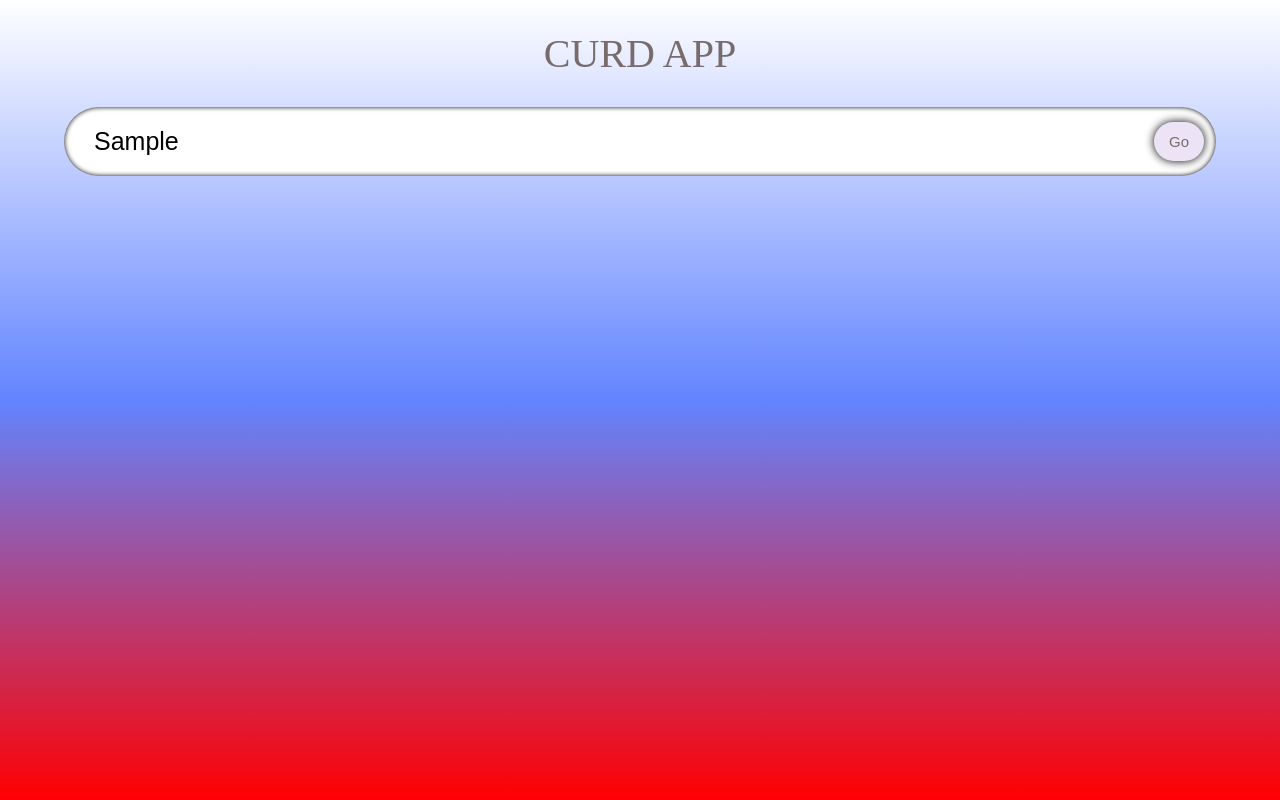
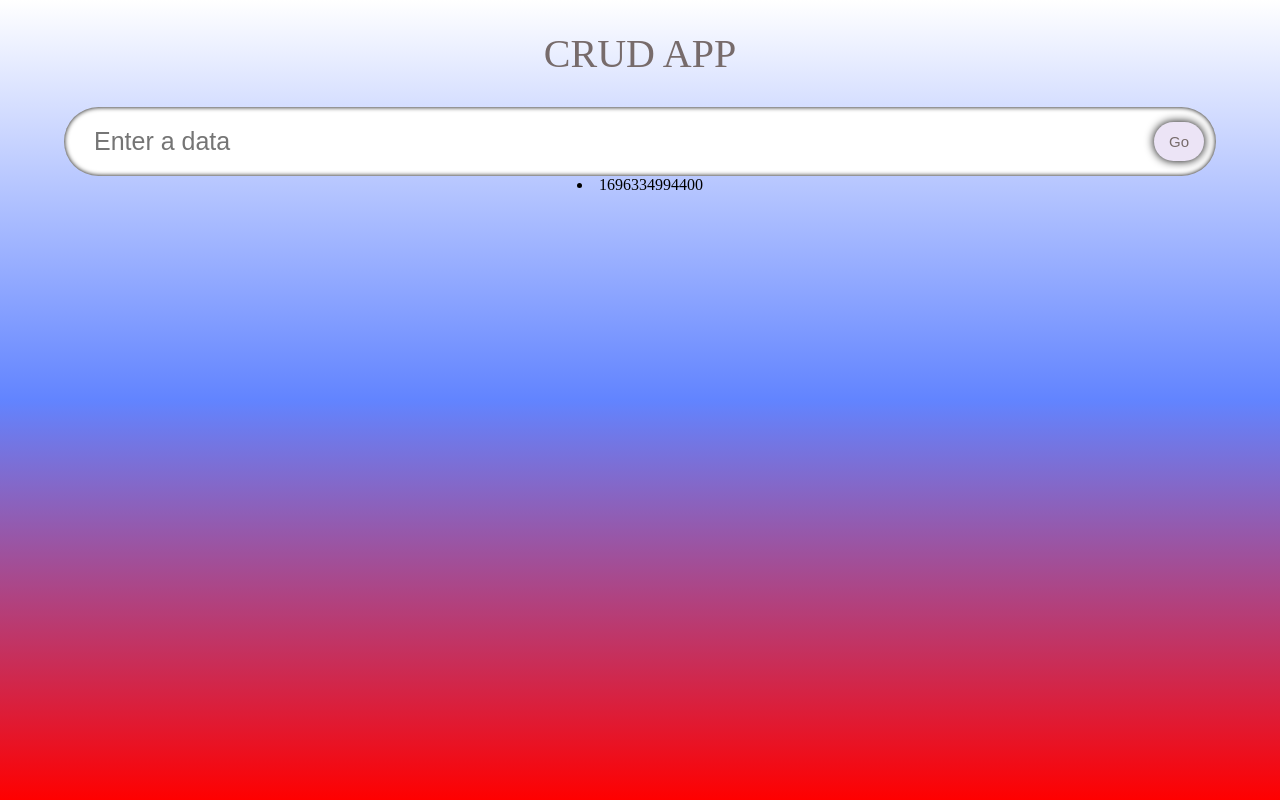
Before and after one commit to Prajeett/typescript-react-CRUD, a React (Create React App) app: page / in a window 1280 px wide. Both pictures are taken after typing "Sample" into the empty fields and a click on the button "Go". Built offline with nearby package versions, Linux system fonts and the light colour scheme; a web font is replaced by a local one.

Commit message:
added more features to TodoLists

```diff
--- a/src/App.tsx
+++ b/src/App.tsx
@@ -1,40 +1,34 @@
-import React, { useState } from 'react';
-import './App.css';
-import InputField from './components/InputField';
-import { Todo } from './components/model';
-
-
-
+import React, { useState } from "react";
+import "./App.css";
+import InputField from "./components/InputField";
+import { Todo } from "./components/model";
+import TodoList from "./components/TodoList"
 
 const App: React.FC = () => {
+  const [todo, setTodo] = useState<string>("");
 
+  const [todos, setTodos] = useState<Todo[]>([]);
 
-const [todo, setTodo] = useState <string>("");
+  const handleAdd = (e: React.FormEvent) => {
+    e.preventDefault();
 
-const [todos, setTodos] = useState <Todo[]>([])
+    if (todo) {
+      setTodos([...todos, { id: Date.now(), todo, isDone: false }]);
 
+      setTodo("");
+    }
+  };
 
-const handleAdd = (e:React.FormEvent) => {
-  e.preventDefault();
-
-  if (todo) {
-    setTodos([...todos, {id: Date.now(),todo, isDone:false   }]);
-    setTodo("");
-  }
-
-
-
-}
-
-
-
+  console.log(todo);
+  console.log(todos);
 
   return (
     <div className="App">
-      <span className='heading'>CURD app</span>
-      <InputField todo={todo} setTodo = {setTodo} handleAdd = {handleAdd}/>
+      <span className="heading">CRUD APP</span>
+      <InputField todo={todo} setTodo={setTodo} handleAdd={handleAdd} />
+    <TodoList todos = {todos} setTodos={setTodos}/>
     </div>
   );
-}
+};
 
 export default App;
--- a/src/components/InputField.tsx
+++ b/src/components/InputField.tsx
@@ -1,4 +1,4 @@
-import React from 'react'
+import React, {useRef} from 'react'
 import './styles.css'
 
 interface Props{
@@ -9,10 +9,15 @@ interface Props{
 
 
 const InputField = ({todo, setTodo, handleAdd}: Props) => {
+
+const inputRef = useRef<HTMLInputElement>(null)
+
   return (
-    <form className='input' onSubmit={handleAdd}>
-        <input type="input" placeholder='Enter a data' className='input_box' onChange={(e) => {
-           setTodo(e.target.value) ;
+    <form className='input' onSubmit={(e) => {
+      handleAdd(e);
+    inputRef.current?.blur();}}>
+        <input ref = {inputRef} type="input" placeholder='Enter a data' className='input_box' value = {todo} onChange={(e) => {
+           setTodo(e.target.value);
         }} />
         <button className='input_submit' type='submit' >Go</button>
     </form>
--- /dev/null
+++ b/src/components/TodoList.tsx
@@ -0,0 +1,21 @@
+import React from 'react'
+import "./styles.css"
+import {Todo} from "./model"
+
+interface Props {
+    todos: Todo[], setTodos:React.Dispatch<React.SetStateAction<Todo[]>>
+}
+
+const TodoList = ({todos, setTodos }:Props) => {
+  return (
+    <div className='todos'>
+        {todos.map(todo => (
+            <li>{todo.id} </li>
+        ))}
+
+
+        </div>
+  )
+}
+
+export default TodoList
--- a/src/components/styles.css
+++ b/src/components/styles.css
@@ -46,3 +46,9 @@
     transform: scale(0.8) ;
     box-shadow: 0 0 5px black;
 }
+.todos{
+    display: flex;
+    justify-content: space-evenly;
+    width: 90%;
+    flex-wrap: wrap;
+}
```
